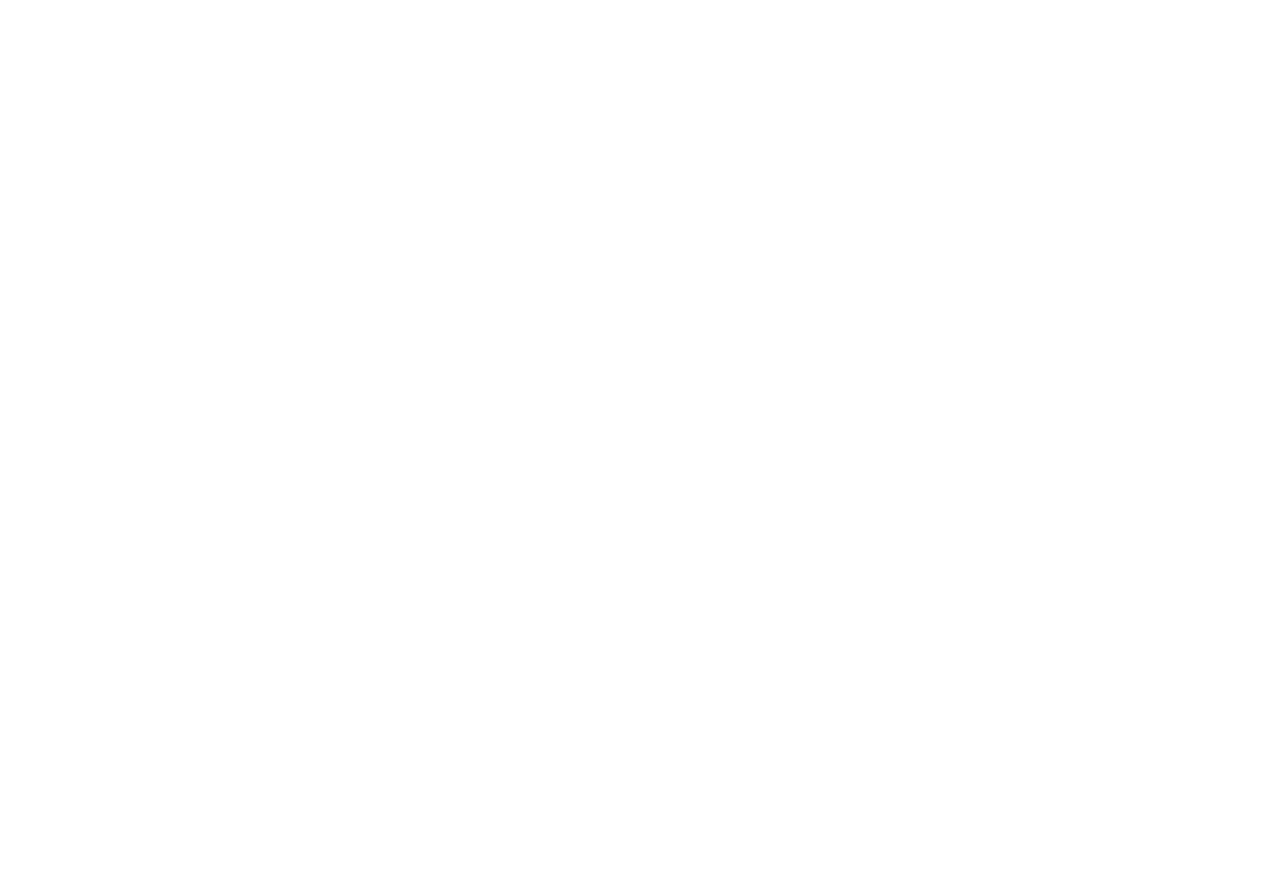
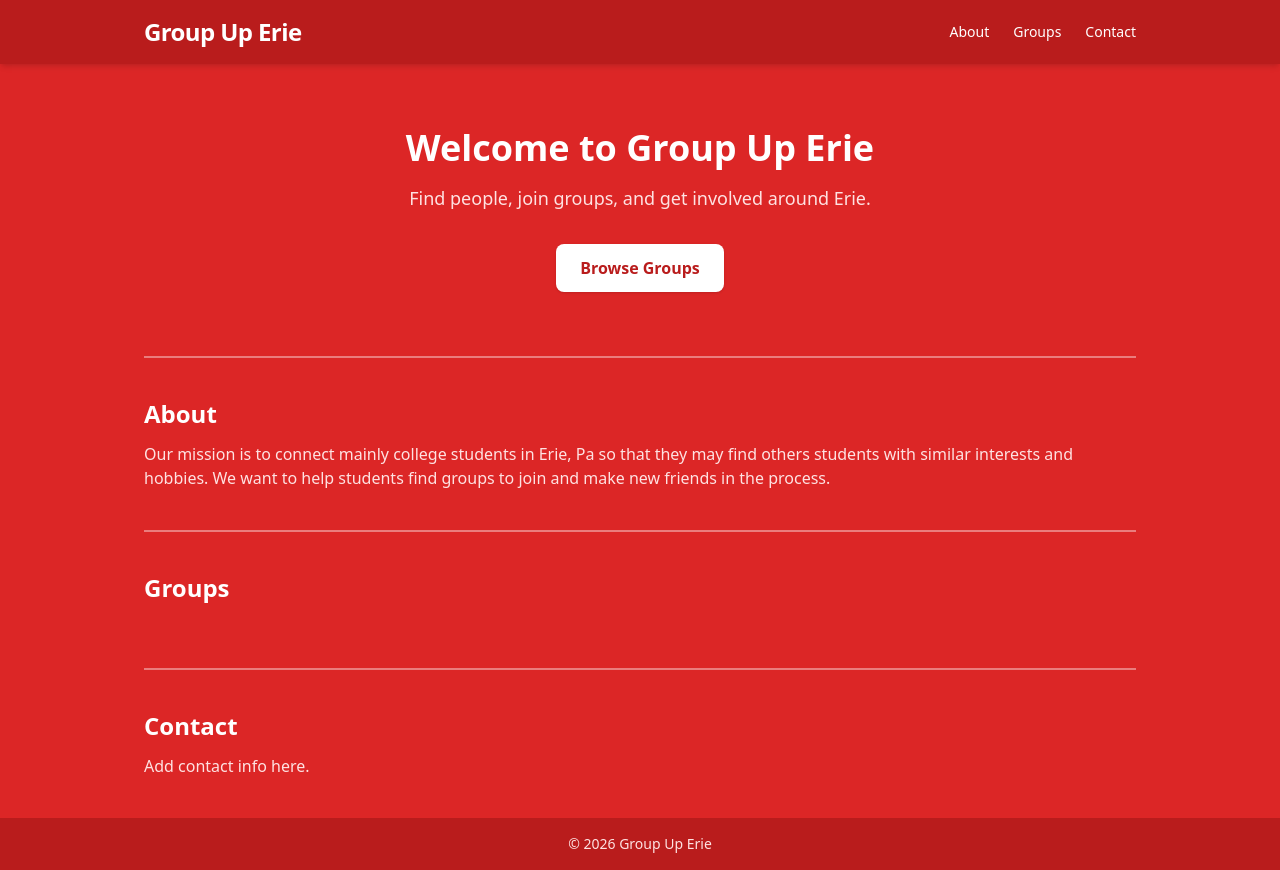
Before and after one commit to jmccarthy1215-design/CIS355_FINAL, a plain HTML site: page index.html in a window 1280 px wide. Before the commit the page ends 800 px from the top, so only its background shows below. Drawn offline with nearby package versions, Linux system fonts and the light colour scheme.

Commit message:
rough ideas added, fake data to build around

```diff
--- a/index.html
+++ b/index.html
@@ -3,11 +3,62 @@
 <head>
     <meta charset="UTF-8">
     <meta name="viewport" content="width=device-width, initial-scale=1.0">
-    <title>FINAL_PROJECT</title>
+    <title>Group Up Erie</title>
     <script src="https://cdn.tailwindcss.com"></script>
-    <script src ="script.js" defer></script>
+    <script src="script.js" defer></script>
 </head>
-<body>
+<body class="min-h-screen flex flex-col bg-red-600 text-white">
+
+    <!-- Site header -->
+    <header class="bg-red-700 shadow-md">
+        <nav class="max-w-5xl mx-auto flex items-center justify-between px-4 py-4">
+            <a href="index.html" class="text-2xl font-bold tracking-tight">Group Up Erie</a>
+            <ul class="flex gap-6 text-sm font-medium">
+                <li><a href="#about" class="hover:underline">About</a></li>
+                <li><a href="#groups" class="hover:underline">Groups</a></li>
+                <li><a href="#contact" class="hover:underline">Contact</a></li>
+            </ul>
+        </nav>
+    </header>
+
+    <!-- Main page content -->
+    <main class="flex-1 max-w-5xl w-full mx-auto px-4">
+
+        <section class="text-center py-16">
+            <h1 class="text-4xl font-extrabold mb-4">Welcome to Group Up Erie</h1>
+            <p class="text-lg text-red-100 max-w-xl mx-auto">
+                Find people, join groups, and get involved around Erie.
+            </p>
+            <a href="#groups"
+               class="inline-block mt-8 bg-white text-red-700 font-semibold px-6 py-3 rounded-lg shadow hover:bg-red-50">
+                Browse Groups
+            </a>
+        </section>
+
+        <section id="about" class="py-10 border-t-2 border-white/40">
+            <h2 class="text-2xl font-semibold mb-3">About</h2>
+            <p class="text-red-100">Our mission is to connect mainly college students in Erie, Pa so that they
+                may find others students with similar interests and hobbies.
+                We want to help students find groups to join and make new friends in the process.
+            </p>
+        </section>
+
+        <section id="groups" class="py-10 border-t-2 border-white/40">
+            <h2 class="text-2xl font-semibold mb-6">Groups</h2>
+            <!-- fill this in with data from data.json in script.js -->
+            <div id="group-list" class="grid gap-4 sm:grid-cols-2 lg:grid-cols-3"></div>
+        </section>
+
+        <section id="contact" class="py-10 border-t-2 border-white/40">
+            <h2 class="text-2xl font-semibold mb-3">Contact</h2>
+            <p class="text-red-100">Add contact info here.</p>
+        </section>
+
+    </main>
+
+    <footer class="bg-red-700 text-center text-sm text-red-100 py-4">
+        &copy; 2026 Group Up Erie
+    </footer>
 
 </body>
 </html>
--- a/script.js
+++ b/script.js
@@ -0,0 +1 @@
+"use strict";
```
Also changed, not shown: data.json (+41 -0 lines), 1 other file.
